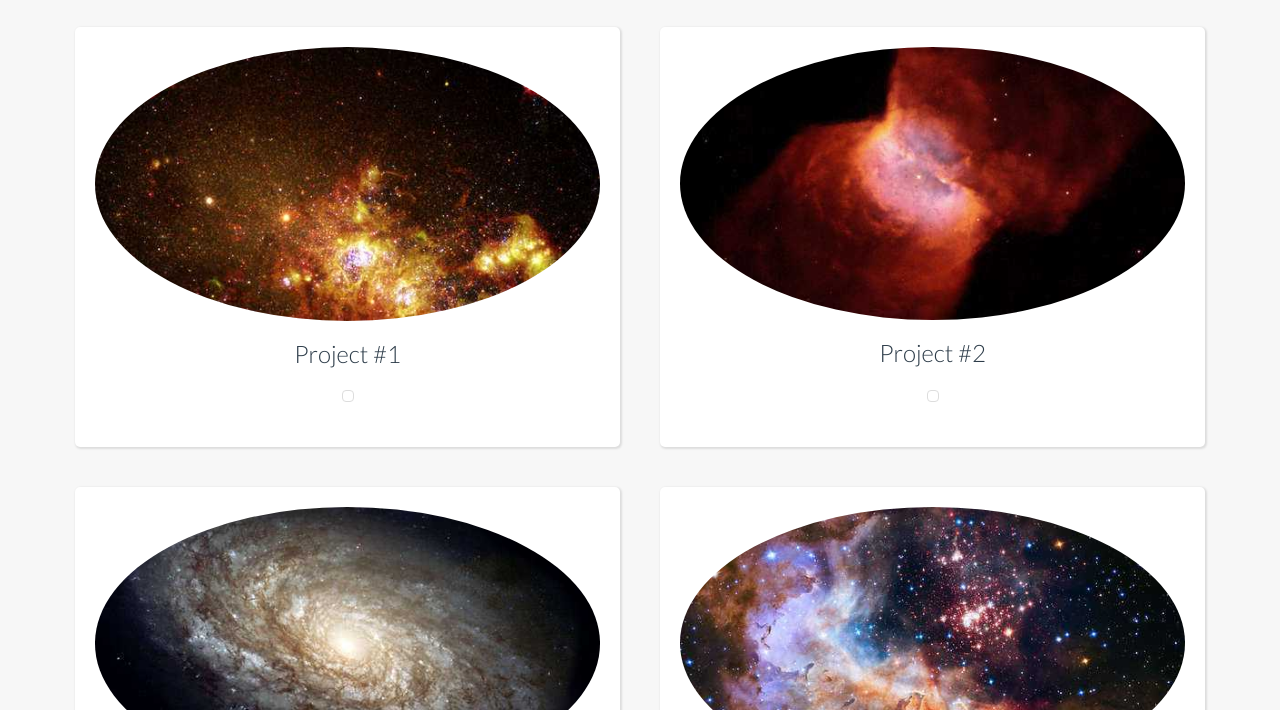
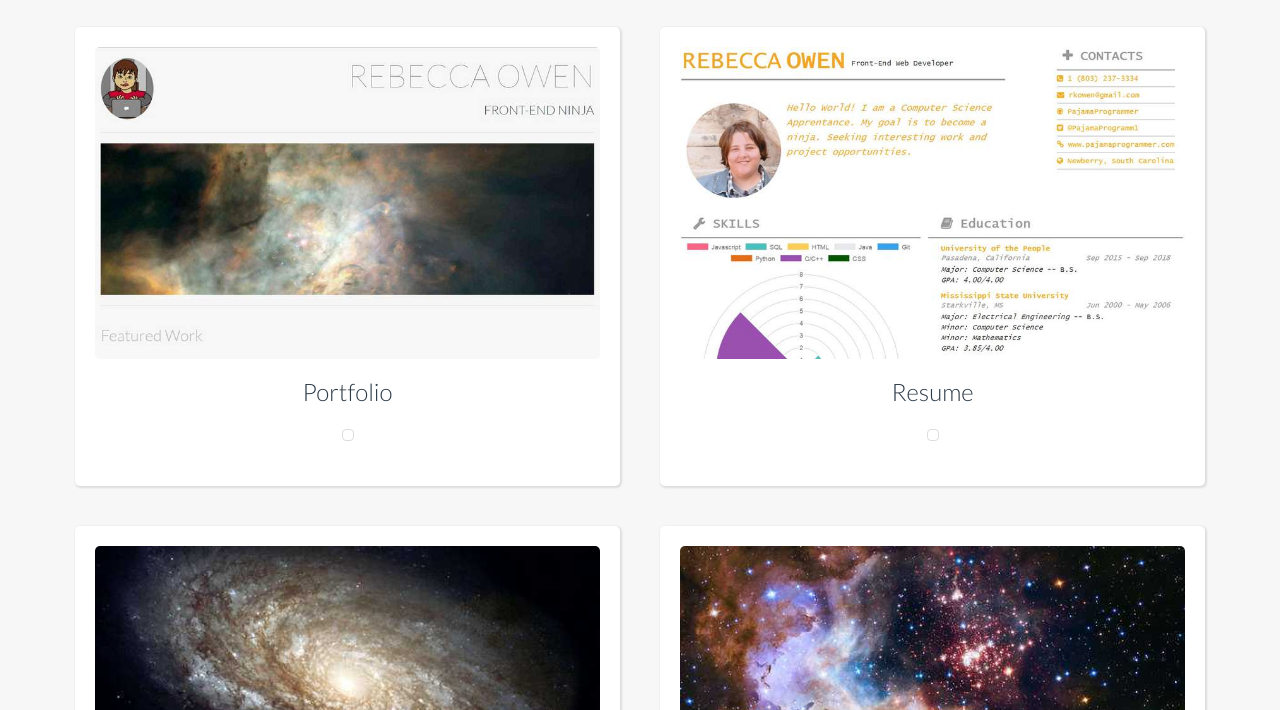
Before and after one commit to PajamaProgrammer/FEND-Portfolio, a website: page index.html in a window 1280 px wide. Shown: the part 630-1340 px from the top of the page. Drawn offline with Linux system fonts and the light colour scheme.

Commit message:
Updated Projet 1 & 2 information

```diff
--- a/css/styles.css
+++ b/css/styles.css
@@ -85,6 +85,10 @@ a:hover {
     align-items: center;
 }
 
+.card img {
+    border-radius: 5px;
+}
+
 .img-circular {
     border-radius: 50%;
 }
--- a/index.html
+++ b/index.html
@@ -84,35 +84,40 @@
             -->
 
             <div class="row text-center">
+                <!-- Project #1 -->
                 <article class="col-md-6 card-container">
                     <div class="col-md-12 card">
-                        <img src="img/images_gr/SpacePlaceHolder_Project1-800_medium_1x.jpg" class="img-responsive cursor-hand img-circular" data-toggle="modal" data-target="#project1" alt="Project#1">
-                        <h3>Project #1</h3>
+                        <img src="img/images_gr/PortfolioImage-800_medium_1x.jpg" class="img-responsive cursor-hand" data-toggle="modal" data-target="#project1" alt="Project#1">
+                        <h3>Portfolio</h3>
                         <p><a class="fontawesome-github" href="https://github.com/PajamaProgrammer"></a></p>
                     </div>
                 </article>
 
+                <!-- Project #2 -->
                 <article class="col-md-6 card-container">
                     <div class="col-md-12 card">
-                        <img src="img/images_gr/SpacePlaceHolder_Project2-800_medium_1x.jpg" class="img-responsive cursor-hand img-circular" data-toggle="modal" data-target="#project2" alt="Project#2">
-                        <h3>Project #2</h3>
+                        <img src="img/images_gr/ResumeImage-800_medium_1x.jpg" class="img-responsive cursor-hand" data-toggle="modal" data-target="#project2" alt="Project#2">
+                        <h3>Resume</h3>
                         <p><a class="fontawesome-github" href="https://github.com/PajamaProgrammer"></a></p>
                     </div>
                 </article>
             </div>
 
             <div class="row text-center">
+
+                <!-- Project #3 -->
                 <article class="col-md-6 card-container">
                     <div class="col-md-12 card">
-                        <img src="img/images_gr/SpacePlaceHolder_Project3-800_medium_1x.jpg" class="img-responsive cursor-hand img-circular" data-toggle="modal" data-target="#project3" alt="Project#3">
+                        <img src="img/images_gr/SpacePlaceHolder_Project3-800_medium_1x.jpg" class="img-responsive cursor-hand" data-toggle="modal" data-target="#project3" alt="Project#3">
                         <h3>Project #3</h3>
                         <p><a class="fontawesome-github" href="https://github.com/PajamaProgrammer"></a></p>
                     </div>
                 </article>
 
+                <!-- Project #4 -->
                 <article class="col-md-6 card-container">
                     <div class="col-md-12 card">
-                        <img src="img/images_gr/SpacePlaceHolder_Project4-800_medium_1x.jpg" class="img-responsive cursor-hand img-circular" data-toggle="modal" data-target="#project4" alt="Project#4">
+                        <img src="img/images_gr/SpacePlaceHolder_Project4-800_medium_1x.jpg" class="img-responsive cursor-hand" data-toggle="modal" data-target="#project4" alt="Project#4">
                         <h3>Project #4</h3>
                         <p><a class="fontawesome-github" href="https://github.com/PajamaProgrammer"></a></p>
                     </div>
@@ -135,21 +140,21 @@
                 <div class="modal-content">
                     <div class="modal-header">
                         <h4 class="modal-title" id="myModalLabel1">
-                            Project #1
+                            Project #1 - Portfolio
                         </h4>
                     </div>
 
                     <div class="modal-body">
-                        <a href="http://pajamaprogrammer.github.io" class="img-project-link">
-                            <img class="img-responsive img-project-link" src="img/images_gr/SpacePlaceHolder_Project1-800_medium_1x.jpg" alt="Project#1">
+                        <a href="http://pajamaprogrammer.github.io/FEND-Portfolio" class="img-project-link">
+                            <img class="img-responsive img-project-link" src="img/images_gr/PortfolioImage-800_medium_1x.jpg" alt="Project 1 - Portfolio">
                         </a>
                         <p>
-                            A Chinese tale tells of some men sent to harm a young girl who, upon seeing her beauty, become her protectors rather than her violators. That's how I felt seeing the Earth for the first time. I could not help but love and cherish her.
+                            My first project in Udacity's Front-End Web Development Nanodegree program. This web development portfolio is a continuous work-in-progress as I continue to learn, modify, and add projects!.
                         </p>
                     </div>
 
                     <div class="modal-footer">
-                        <a class="fontawesome-github float-left" href="https://github.com/PajamaProgrammer"></a>
+                        <a class="fontawesome-github float-left" href="https://github.com/PajamaProgrammer/FEND-Portfolio"></a>
                         <button type="button" class="btn btn-default" data-dismiss="modal">Close</button>
                     </div>
                 </div>
@@ -161,20 +166,20 @@
             <div class="modal-dialog">
                 <div class="modal-content">
                     <div class="modal-header">
-                        <h4 class="modal-title" id="myModalLabel2">Project #2</h4>
+                        <h4 class="modal-title" id="myModalLabel2">Project #2 - Resume</h4>
                     </div>
 
                     <div class="modal-body">
-                        <a href="http://pajamaprogrammer.github.io" class="img-project-link">
-                            <img class="img-responsive img-project-link" src="img/images_gr/SpacePlaceHolder_Project2-800_medium_1x.jpg" alt="Project#2">
+                        <a href="http://pajamaprogrammer.github.io/FEND-Resume" class="img-project-link">
+                            <img class="img-responsive img-project-link" src="img/images_gr/ResumeImage-800_medium_1x.jpg" alt="Project #2 - Resume">
                         </a>
                         <p>
-                            There can be no thought of finishing for ‘aiming for the stars.’ Both figuratively and literally, it is a task to occupy the generations. And no matter how much progress one makes, there is always the thrill of just beginning.
+                            My second project in Udacity's Front-End Web Development Nanodegree program. This online resume dynamically creates page content from data retrieved from Javascript Objects (JSON); allowing for quick and easy (and not so easy) edits and updates. This project also makes use of some fun features - Google Maps, an interactive chart to display my skills, and a few easter eggs :)
                         </p>
                     </div>
 
                     <div class="modal-footer">
-                        <a class="fontawesome-github float-left" href="https://github.com/PajamaProgrammer"></a>
+                        <a class="fontawesome-github float-left" href="https://github.com/PajamaProgrammer/FEND-Resume"></a>
                         <button type="button" class="btn btn-default" data-dismiss="modal">Close</button>
                     </div>
                 </div>
```
Also changed, not shown: img/images_gr/PortfolioImage-1600_large_2x.jpg (added), img/images_gr/PortfolioImage-400_small.jpg (added), img/images_gr/PortfolioImage-800_medium_1x.jpg (added), img/images_gr/ResumeImage-1600_large_2x.jpg (added), img/images_gr/ResumeImage-400_small.jpg (added), img/images_gr/ResumeImage-800_medium_1x.jpg (added), img/images_src/PortfolioImage.jpg (added), img/images_src/ResumeImage.jpg (added).
